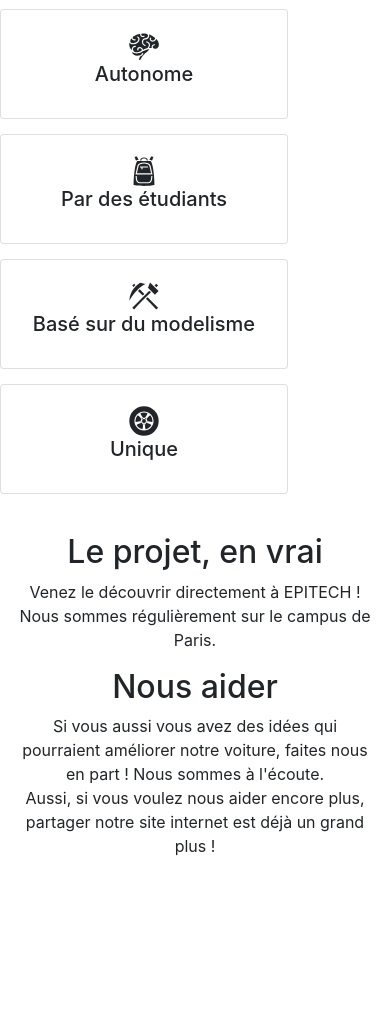
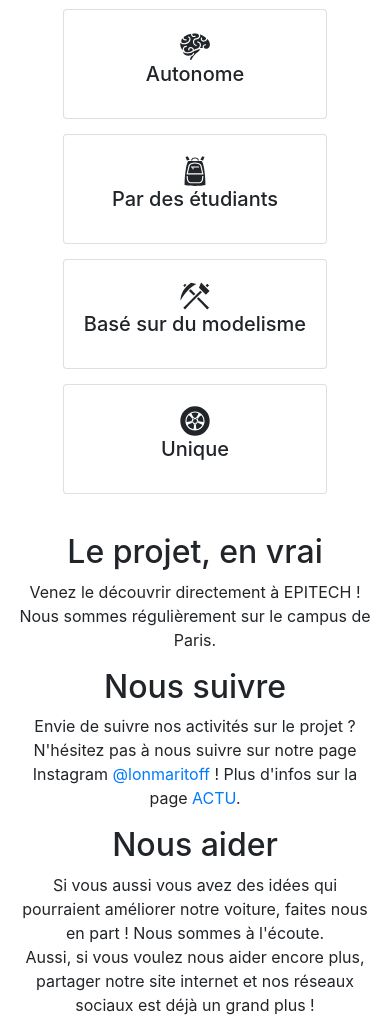
Before and after one commit to Lonma-Ritoff/lonmaone-web, a Gatsby site: page /ourproject in a window 390 px wide. Shown: the part 680-1700 px from the top of the page. Before the commit the page ends 1554 px from the top, so only its background shows below. Built offline with nearby package versions, Linux system fonts and the light colour scheme; Gatsby itself is replaced by a stand-in of ours.

Commit message:
[FIX] - Fixed responsive problem

```diff
--- a/src/pages/ourproject.js
+++ b/src/pages/ourproject.js
@@ -1,61 +1,70 @@
-import React from 'react'
-import get from 'lodash/get'
-import Header from '../components/header'
-import SubHeader from '../components/sub-header'
-import { Card, CardDeck } from 'react-bootstrap';
-import SEO from '../components/seo';
-import { GiBrain, GiSchoolBag, GiStoneCrafting, GiCarWheel } from "react-icons/gi";
+import React from "react";
+import get from "lodash/get";
+import Header from "../components/header";
+import SubHeader from "../components/sub-header";
+import { Card, CardDeck } from "react-bootstrap";
+import SEO from "../components/seo";
+import {
+  GiBrain,
+  GiSchoolBag,
+  GiStoneCrafting,
+  GiCarWheel,
+} from "react-icons/gi";
 class OurProjectIndex extends React.Component {
   render() {
-
     return (
       <>
         <Header location={this.props.location}>
-          <div style={{ background: '#fff' }}>
-            <div className="wrapper">
-              <h2 className="section-headline">Découvrez LonmaOne</h2>
+          <div style={{ background: "#fff" }}>
+            <div classNameName="wrapper">
+              <h2 classNameName="section-headline">Découvrez LonmaOne</h2>
             </div>
           </div>
         </Header>
         <SEO
           title="Découvrez LonmaOne"
-      description="LonmaOne est un projet mené par deux étudiants d'Epitech, passionnés de voitures depuis longtemps. Le but est de réaliser une voiture autonome, basée sur un chassis de modélisme, qui peut éviter des obstacles.">
-      </SEO>
+          description="LonmaOne est un projet mené par deux étudiants d'Epitech, passionnés de voitures depuis longtemps. Le but est de réaliser une voiture autonome, basée sur un chassis de modélisme, qui peut éviter des obstacles."
+        ></SEO>
         <SubHeader></SubHeader>
         <div>
-            <section id="About" class="content-section">
-              <div class="container text-center">
-                <div class="row">
-                  <div class="col-lg-12">
-                    <div class="block-heading">
+          <section id="About" className="content-section">
+            <div className="container text-center">
+              <div className="row">
+                <div className="col-lg-12">
+                  <div className="block-heading">
                     <h2>LonmaOne</h2>
                   </div>
-                    <p class="lead">LonmaOne est un projet mené par le groupe Lonma-Ritoff, fondé par deux étudiants d'EPITECH Paris, passionnés d'automobile tous les deux et pour qui le but est de réaliser une voiture autonome, capable de se diriger sans aide humaine et capable d'éviter des obstacles.</p>
+                  <p className="lead">
+                    LonmaOne est un projet mené par le groupe Lonma-Ritoff,
+                    fondé par deux étudiants d'EPITECH Paris, passionnés
+                    d'automobile tous les deux et pour qui le but est de
+                    réaliser une voiture autonome, capable de se diriger sans
+                    aide humaine et capable d'éviter des obstacles.
+                  </p>
                 </div>
-
-                <div class="card-deck">
-                  <div class="card" style={{width: "18rem"}}>
-                    <div class="card-body">
+                <div className="card-deck mx-auto">
+                  <div className="card" style={{width: "auto"}}>
+                    <div className="card-body">
                       <GiBrain size={32} />
-                      <h5 class="card-title">Autonome</h5>
+                      <h5 className="card-title">Autonome</h5>
                     </div>
                   </div>
-                  <div class="card" style={{width: "18rem"}}>
-                    <div class="card-body">
+                  <div className="card" style={{width: "auto"}}>
+                    <div className="card-body">
                     <GiSchoolBag size={32} />
-                      <h5 class="card-title">Par des étudiants</h5>
+                      <h5 className="card-title">Par des étudiants</h5>
                     </div>
                   </div>
-                  <div class="card" style={{width: "18rem"}}>
-                    <div class="card-body">
+                  <div className="card" style={{width: "auto"}}>
+                    <div className="card-body">
                     <GiStoneCrafting size={32} />
-                      <h5 class="card-title">Basé sur du modelisme</h5>
+                      <h5 className="card-title">Basé sur du modelisme</h5>
                     </div>
                   </div>
-                  <div class="card" style={{width: "18rem"}}>
-                    <div class="card-body">
+                  <div className="card" style={{width: "auto"}}>
+                    <div className="card-body">
                       <GiCarWheel size={32} />
-                      <h5 class="card-title">Unique</h5>
+                      <h5 className="card-title">Unique</h5>
                     </div>
                   </div>
                 </div>
@@ -63,25 +72,44 @@ class OurProjectIndex extends React.Component {
             </div>
           </section>
           <br></br>
-            <section id="Services" class="content-section text-center">
-              <div class="container">
-                <div class="block-heading">
+          <section id="Services" className="content-section text-center">
+            <div className="container">
+              <div className="block-heading">
                 <h2>Le projet, en vrai</h2>
-                  <p>Venez le découvrir directement à EPITECH ! Nous sommes régulièrement sur le campus de Paris.</p>
+                <p>
+                  Venez le découvrir directement à EPITECH ! Nous sommes
+                  régulièrement sur le campus de Paris.
+                </p>
               </div>
             </div>
           </section>
-            <section id="Services" class="content-section text-center">
-              <div class="container">
-                <div class="block-heading">
+          <section id="Services" className="content-section text-center">
+            <div className="container">
+              <div className="block-heading">
+                <h2>Nous suivre</h2>
+                <p>
+                  Envie de suivre nos activités sur le projet ? N'hésitez pas à nous suivre sur notre page Instagram <a href="https://instagram.com/lonmaritoff">@lonmaritoff</a> !
+                  Plus d'infos sur la page <a href="/news">ACTU</a>.
+                </p>
+              </div>
+            </div>
+          </section>
+          <section id="Services" className="content-section text-center">
+            <div className="container">
+              <div className="block-heading">
                 <h2>Nous aider</h2>
-                  <p>Si vous aussi vous avez des idées qui pourraient améliorer notre voiture, faites nous en part ! Nous sommes à l'écoute.<br></br>Aussi, si vous voulez nous aider encore plus, partager notre site internet est déjà un grand plus ! </p>
+                <p>
+                  Si vous aussi vous avez des idées qui pourraient améliorer
+                  notre voiture, faites nous en part ! Nous sommes à l'écoute.
+                  <br></br>Aussi, si vous voulez nous aider encore plus,
+                  partager notre site internet et nos réseaux sociaux est déjà un grand plus !{" "}
+                </p>
               </div>
             </div>
           </section>
         </div>
       </>
-      )
+    );
   }
 }
-export default OurProjectIndex
+export default OurProjectIndex;
```
Lines whose indentation alone changed are shown as unchanged.
